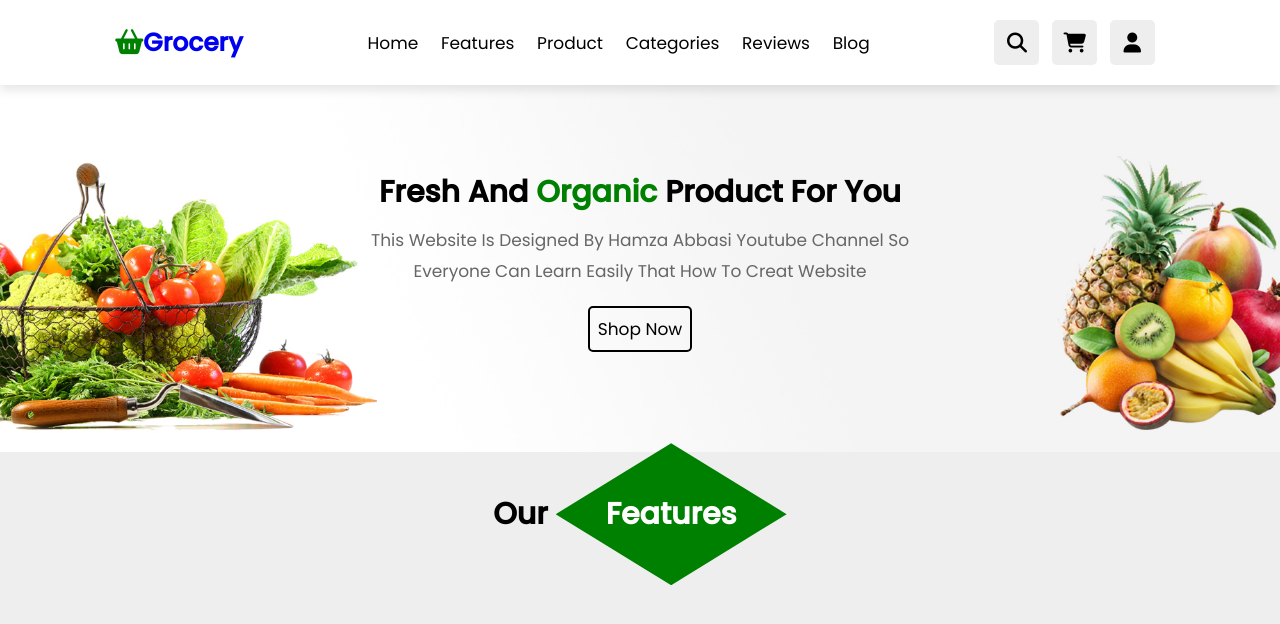
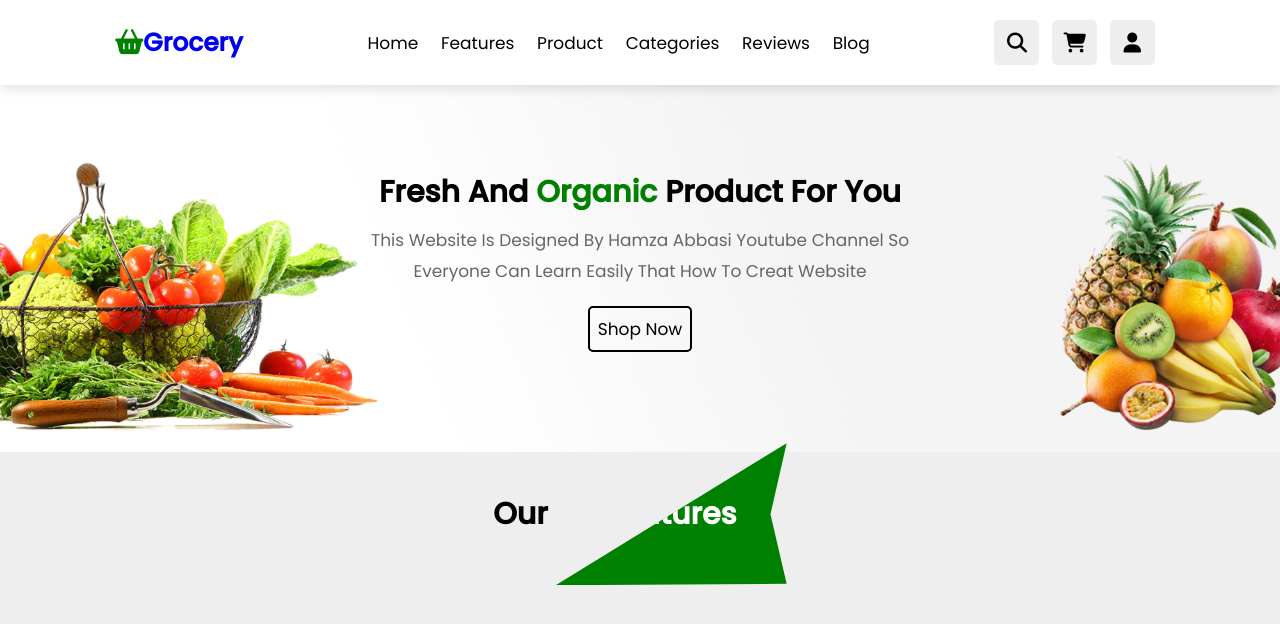
Before and after one commit to techinalhamza/organicfood.github.io, a plain HTML site: page index.html in a window 1280 px wide. Drawn offline with Linux system fonts and the light colour scheme.

Commit message:
Update style.css

```diff
--- a/style.css
+++ b/style.css
@@ -44,7 +44,7 @@ font-size: 3rem;
  background: var(--green);
  color: white;
  padding: 5rem;
- clip-path: polygon(50% 0, 100% 50%, 50% 100%, 0 50%);
+ clip-path: polygon(100% 0, 93% 50%, 100% 99%, 0 100%);
 }
  .btn{
     margin-top: 1rem;
```
